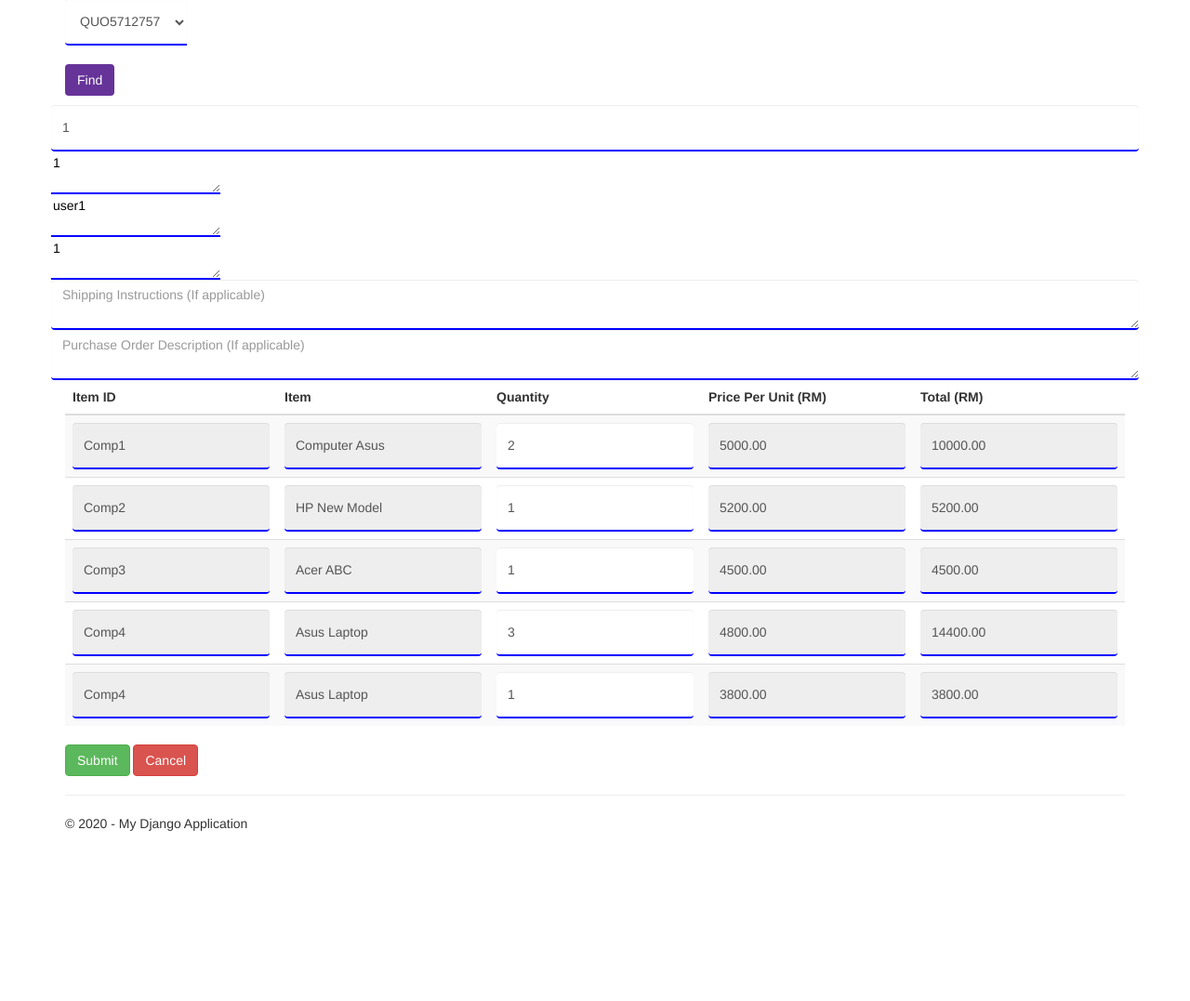
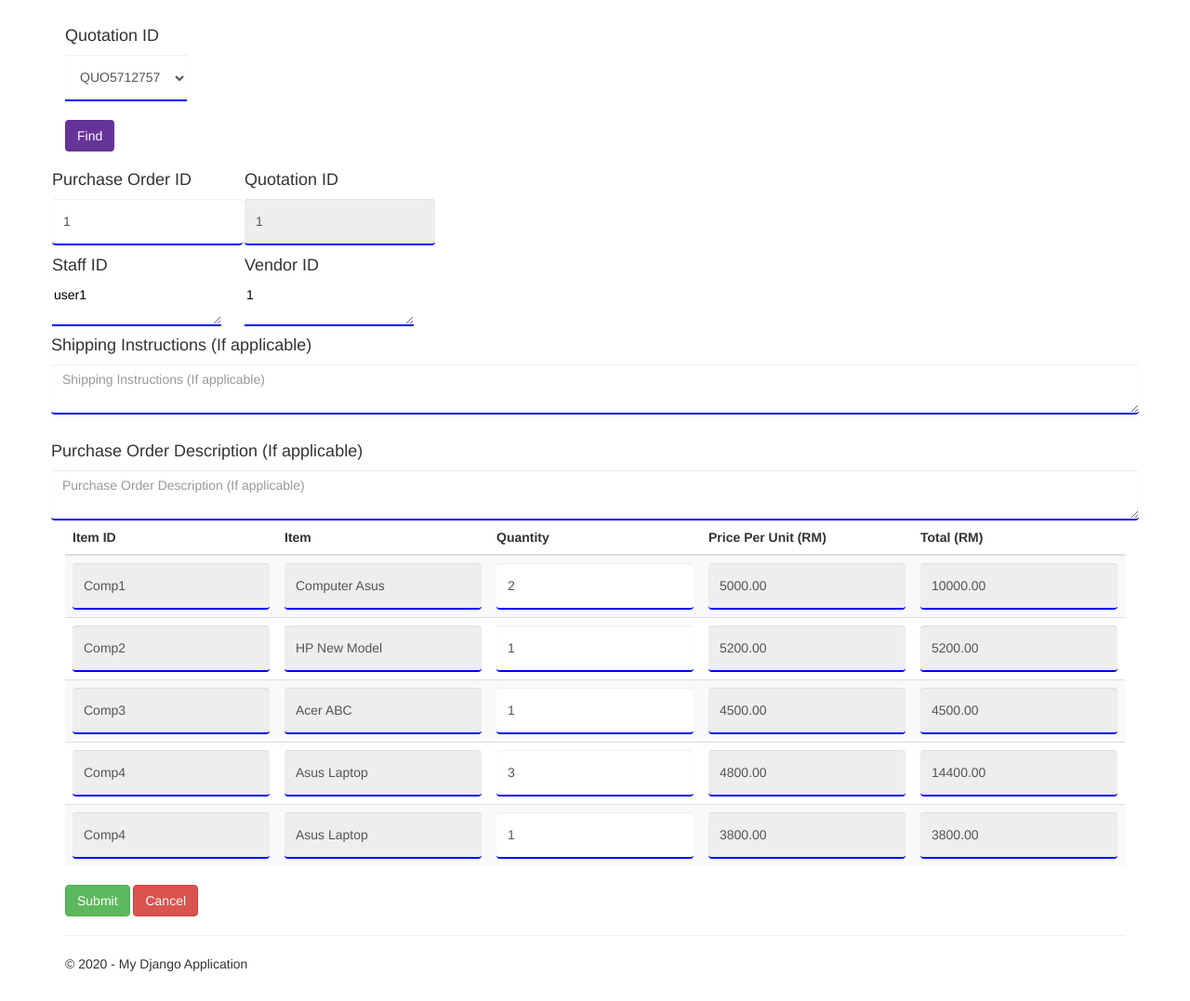
Before and after one commit to GWenXin/Group-2-Purchasing-System, a Django app: template Purchasing System/PurchaseOrder/templates/PurchaseOrder/purchaseorderform.html in a window 1280 px wide. Shown: the part 51-1128 px from the top of the page at 93% size. Before the commit the page ends 945 px from the top, so only its background shows below. Run offline with Django 3.2, Linux system fonts and the light colour scheme; data comes from the database, SQL or seed files in the repository; the template is opened without the code that fills it: values that come from a table or form of the project are taken from there, most other values are stand-ins (such as "Sample title", 1, 10 or a date in 2020); some libraries are stand-ins or nearby versions.

Commit message:
Change form design

```diff
--- a/Purchasing System/PurchaseOrder/templates/PurchaseOrder/purchaseorderform.html
+++ b/Purchasing System/PurchaseOrder/templates/PurchaseOrder/purchaseorderform.html
@@ -3,10 +3,11 @@
 {% block content %}
 <div class="formpurchaseorder margintop" >
     <form class="quotationfind" action="fillingpurchaseorder" method="get">
-
+        <br/>
         <div class="input-group mb-3">
       <!-- <input type="text" class="form-control" name="quo_id" id="quo_id" placeholder="Quotation ID" aria-label="Quotation ID"
             aria-describedby="button-addon2">-->
+         <h4>Quotation ID</h4>
          <select class="form-control" name="quo_id" >
               {% for quotation in quotation %}
               <option value="{{quotation.quotation_id}}">{{quotation.quotation_id}}</option>
@@ -25,6 +26,31 @@
     <form class="purchaseordersubmission" action="purchaseorderconfirmation" method="POST">
         {% csrf_token %}
         <div class="row margintop">
+            <table>
+            <thead>
+                <tr>
+                    <td>
+                        <h4>Purchase Order ID</h4>
+                        <input type="text" class="form-control" name="purchase_order_id" value="{{purchase_order_id}}" >
+                    </td>
+                    <td>
+                        <h4>Quotation ID</h4>
+                        <input type="text" class="form-control" name="quotation_id" value="{{quotation_id}}" readonly>
+                    </td>
+                </tr>
+                <tr>
+                    <td>
+                        <h4>Staff ID</h4>
+                        <textarea type="text" class="poform-control" name="staff_id"  readonly>{{staff.person_id}}</textarea>
+                    </td>
+                    <td>
+                        <h4>Vendor ID</h4>
+                        <textarea type="text" class="poform-control" name="vendor_id" readonly>{{vendor_id}}</textarea>
+                    </td>
+                </tr>
+            </thead>
+        </table>
+            <!--
             <div class="col">
                 <input type="text" class="form-control" name="purchase_order_id" value="{{purchase_order_id}}" placeholder="Purchase Order ID">
             </div>
@@ -37,13 +63,16 @@
             <div class="col">
                 <textarea type="text" class="poform-control" name="vendor_id" placeholder="Vendor ID" readonly>{{vendor_id}}</textarea>
             </div>
+                -->
         </div>
 
         <div class="row margintop">
             <div class="col">
+                <h4>Shipping Instructions (If applicable)</h4>
                 <textarea type="text" class="form-control" name="shipping_inst" id="shipping_inst" placeholder="Shipping Instructions (If applicable)"></textarea>
-            </div>
+            </div><br/>
             <div class="col">
+                <h4>Purchase Order Description (If applicable)</h4>
                 <textarea type="text" class="form-control" name="description" id="description" placeholder="Purchase Order Description (If applicable)"></textarea>
             </div>
         </div>
```
